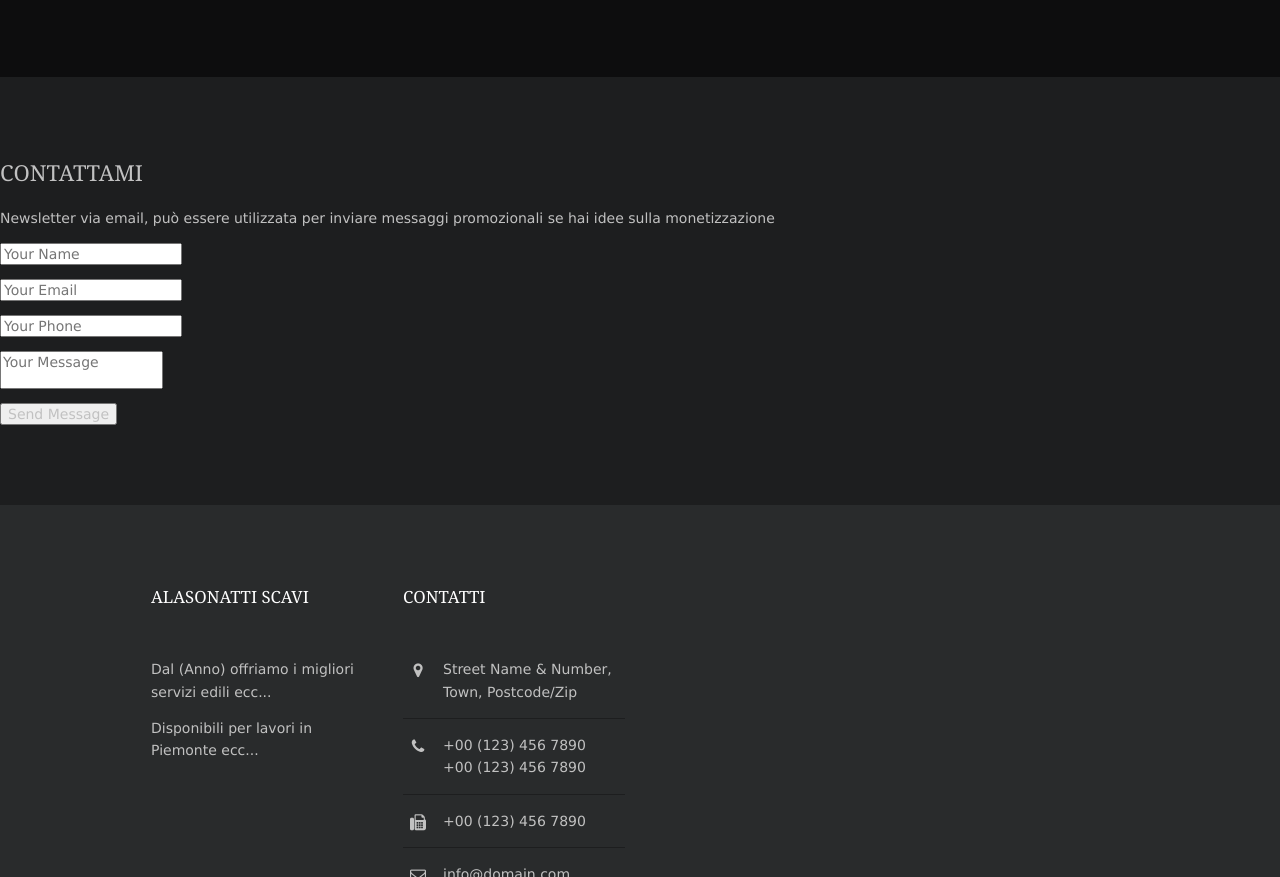
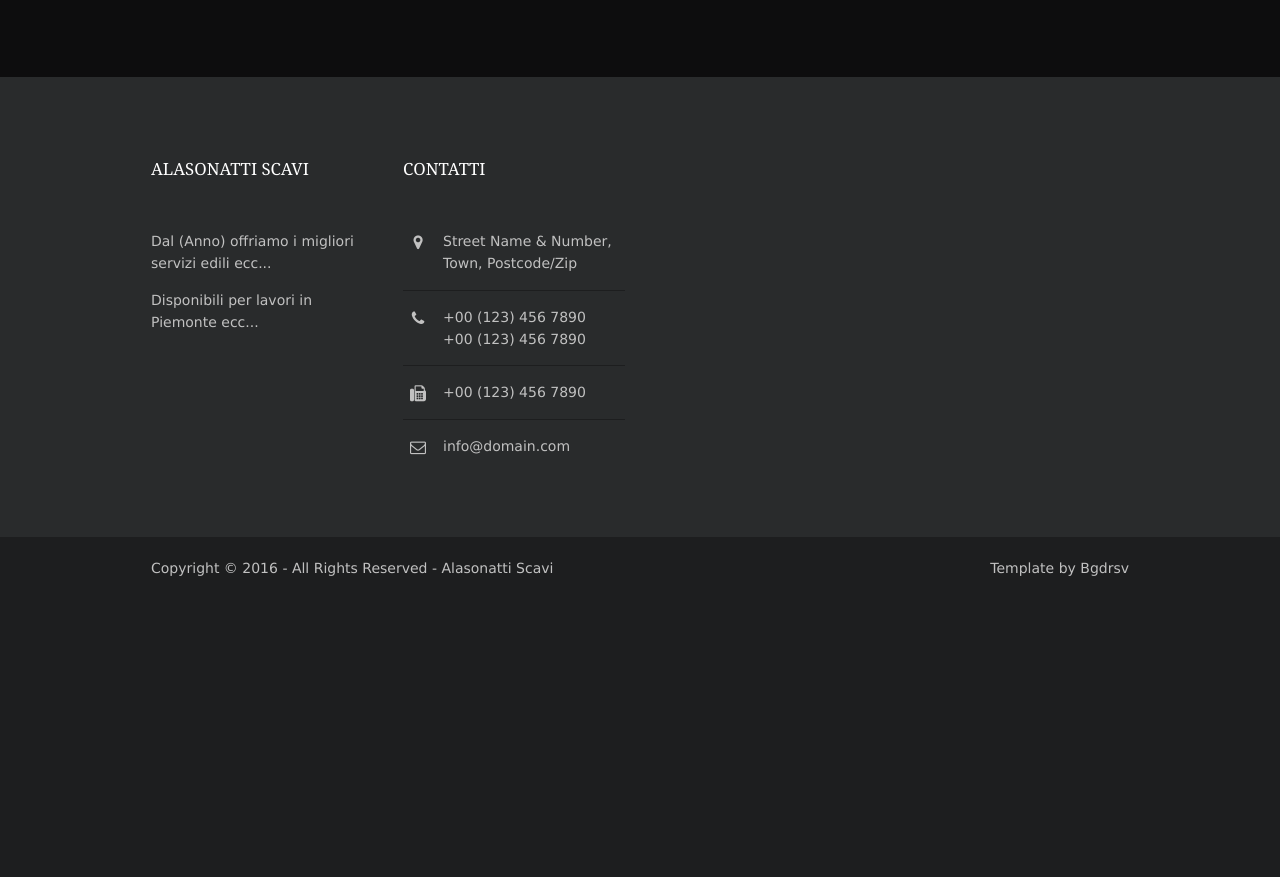
Before and after one commit to GitHub-BogdanRaresValentin/AlasonattiScavi, a plain HTML site: page index.html in a window 1280 px wide. Shown: the part 1922-2799 px from the top of the page. After the commit the page ends 2522 px from the top, so only its background shows below. Drawn offline with Linux system fonts and the light colour scheme; files whose address does not match are found by name.

Commit message:
Update index.html

```diff
--- a/index.html
+++ b/index.html
@@ -26,7 +26,7 @@ Licence URI: http://www.os-templates.com/template-terms
       <div class="fl_left">
         <ul class="nospace">
           <li><a href="#"><i class="fa fa-lg fa-home"></i></a></li>
-          <li><a href="#">Chi Siamo</a></li>
+          <li><a href="pages/full-width.html">Chi Siamo</a></li>
           <li><a href="#">Contatti</a></li>
         </ul>
       </div>
@@ -54,7 +54,7 @@ Licence URI: http://www.os-templates.com/template-terms
           <li><a class="drop" href="#">Lavori</a>
             <ul>
               <li><a href="pages/gallery.html">Galleria</a></li>
-
+              <li><a href="pages/full-width.html">Chi Siamo</a></li>
             </ul>
           </li>
 
@@ -171,51 +171,7 @@ Licence URI: http://www.os-templates.com/template-terms
 <!-- ################################################################################################ -->
 <!-- ################################################################################################ -->
 <!-- ################################################################################################ -->
-<div id="contact" class="section db">
-        <div class="container">
-            <div class="section-title text-center">
-                <h3>Contattami</h3>
-                <p>Newsletter via email, può essere utilizzata per inviare messaggi promozionali se hai idee sulla monetizzazione </p>
-            </div><!-- end title -->
 
-            <div class="row">
-                <div class="col-md-12">
-                    <div class="contact_form">
-                        <div id="message"></div>
-                        <form id="contactForm" name="sentMessage" novalidate="novalidate">
-							<div class="row">
-								<div class="col-md-12">
-									<div class="form-group">
-										<input class="form-control" id="name" type="text" placeholder="Your Name" required="required" data-validation-required-message="Please enter your name.">
-										<p class="help-block text-danger"></p>
-									</div>
-									<div class="form-group">
-										<input class="form-control" id="email" type="email" placeholder="Your Email" required="required" data-validation-required-message="Please enter your email address.">
-										<p class="help-block text-danger"></p>
-									</div>
-									<div class="form-group">
-										<input class="form-control" id="phone" type="tel" placeholder="Your Phone" required="required" data-validation-required-message="Please enter your phone number.">
-										<p class="help-block text-danger"></p>
-									</div>
-								</div>
-								<div class="col-md-12">
-									<div class="form-group">
-										<textarea class="form-control" id="message" placeholder="Your Message" required="required" data-validation-required-message="Please enter a message."></textarea>
-										<p class="help-block text-danger"></p>
-									</div>
-								</div>
-								<div class="clearfix"></div>
-								<div class="col-lg-12 text-center">
-									<div id="success"></div>
-									<button id="sendMessageButton" class="sim-btn btn-hover-new" data-text="Send Message" type="submit">Send Message</button>
-								</div>
-							</div>
-						</form>
-                    </div>
-                </div><!-- end col -->
-            </div><!-- end row -->
-        </div><!-- end container -->
-    </div><!-- end section -->
 <!-- ################################################################################################ -->
 <!-- ################################################################################################ -->
 <!-- ################################################################################################ -->
```
